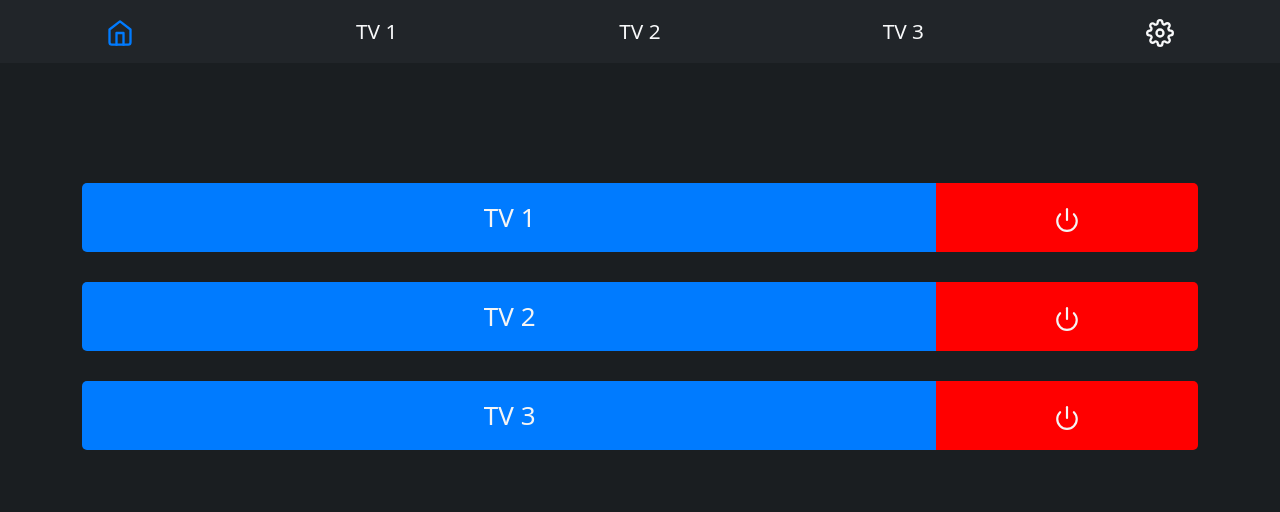
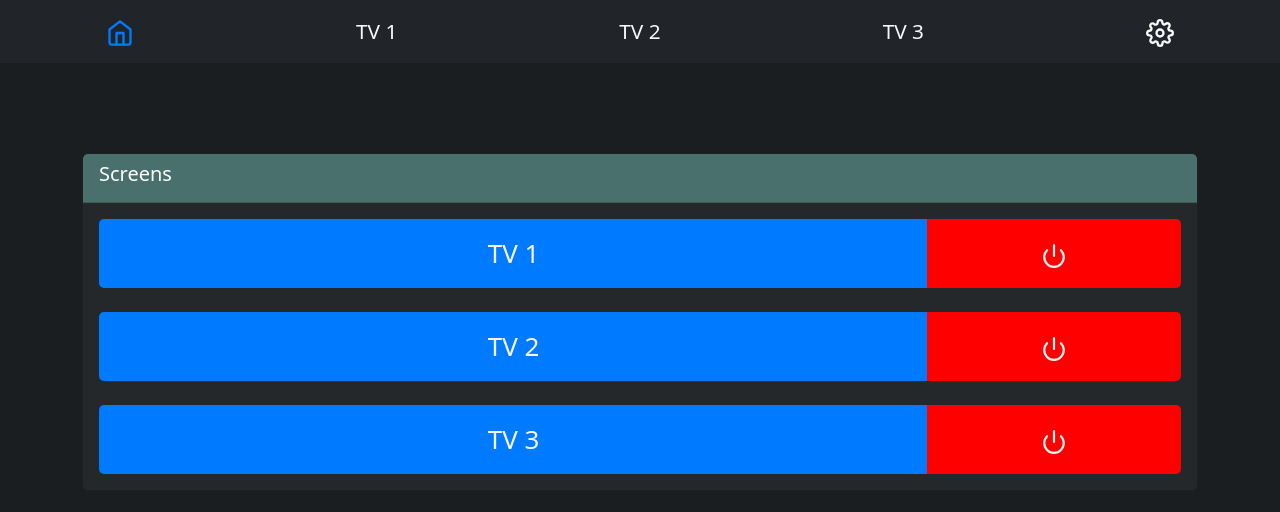
Before and after one commit to durkinm2/samsung-react-remote, a React (Create React App) app: page / in a window 1280 px wide. Shown: the top 512 px of the page. Built offline with nearby package versions, Linux system fonts and the light colour scheme.

Commit message:
home styling

```diff
--- a/src/components/Home/Home.css
+++ b/src/components/Home/Home.css
@@ -1,26 +1,30 @@
 .container {
-    width: 82%;
-    max-width: 400px;
+    /*max-width: 400px;*/
     margin: 0 auto;
     text-align: center;
 }
 
 .home-container{
-    margin-top: 120px !important;
+    width: 96% !important;
+    margin-top: 90px !important;
     margin-bottom: 100px;
     flex: 1; /* Let the container fill the remaining vertical space */
     display: flex;
     flex-direction: column;
     justify-content: space-between;
 }
-
+.card-header {
+    color: #fff !important;
+    text-align: start;
+    background: #49706c !important;
+}
 .home-container .btn-row {
-    margin-bottom: 30px;
     flex: 1;
     display: flex;
     justify-content: center;
     align-items: center;
 }
+
 .home-container .btn-row .btn-power-main {
     background: red;
     color: whitesmoke;
@@ -31,7 +35,7 @@
 
 .home-container .btn-row .btn-tv-main {
     color:whitesmoke;
-    height: 60%;
+    /*height: 60%;*/
     border-bottom-left-radius: 5px;
     border-top-left-radius: 5px;
 }
--- a/src/components/Home/Home.js
+++ b/src/components/Home/Home.js
@@ -24,12 +24,11 @@ function Home() {
 
     return  (
         <div className="container home-container">
-            {/*<div className="btn-row" role="group" aria-label="Basic example">*/}
-            {/*    <button className="button btn-tv-main">TV 1</button>*/}
-            {/*    <button className="button btn-power-main">*/}
-            {/*        <FiPower className="custom-icon-row1"/>*/}
-            {/*    </button>*/}
-            {/*</div>*/}
+            <div className="card">
+                <div className="card-header">
+                    <h5>Screens</h5>
+                </div>
+                <div className="card-body d-grid gap-4">
                     <div className="btn-group btn-row">
                         <button className="btn btn-tv-main">TV 1</button>
                         <button className="btn btn-power-main">
@@ -49,6 +48,9 @@ function Home() {
                         </button>
                     </div>
                 </div>
+
+            </div>
+        </div>
     );
 }
 
```
Lines whose indentation alone changed are shown as unchanged.
